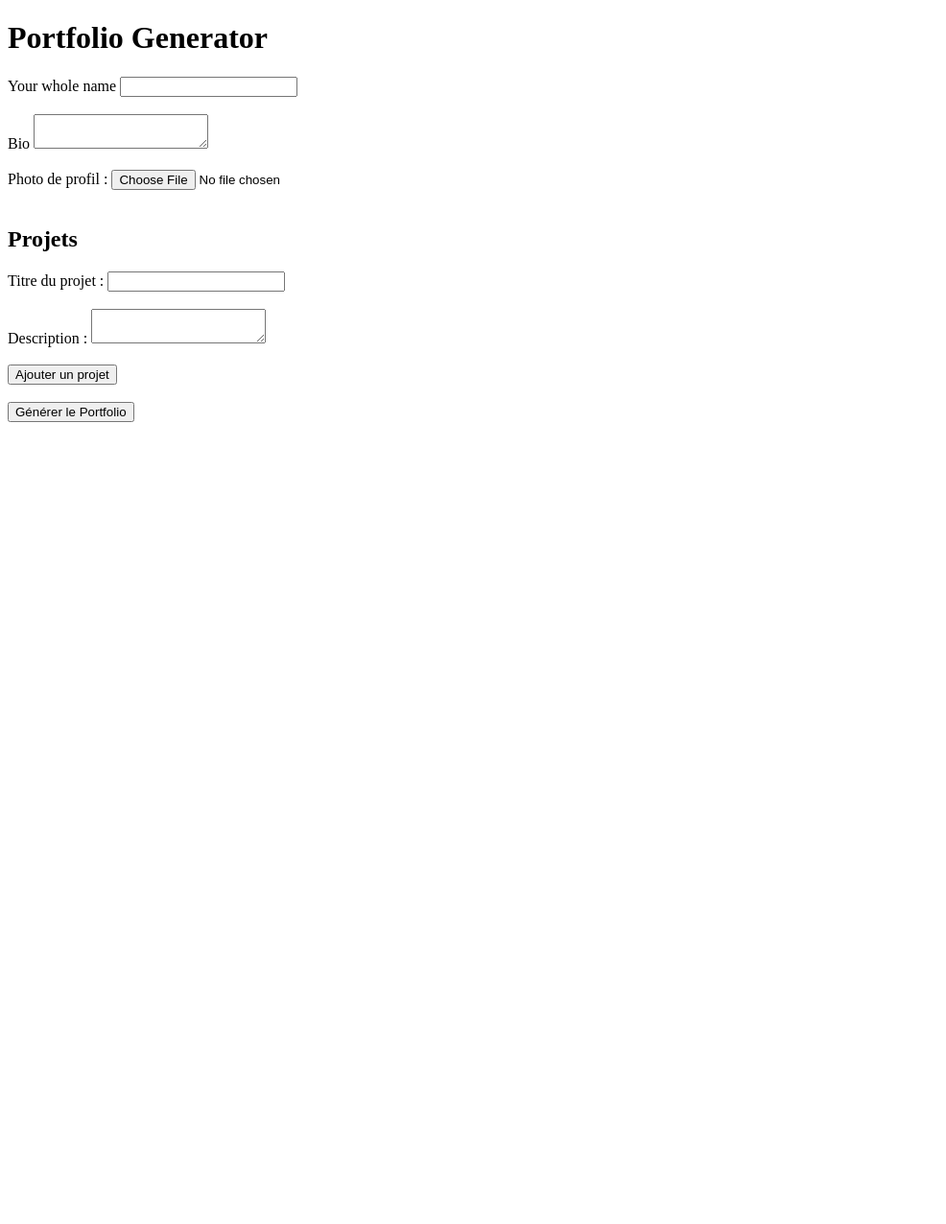
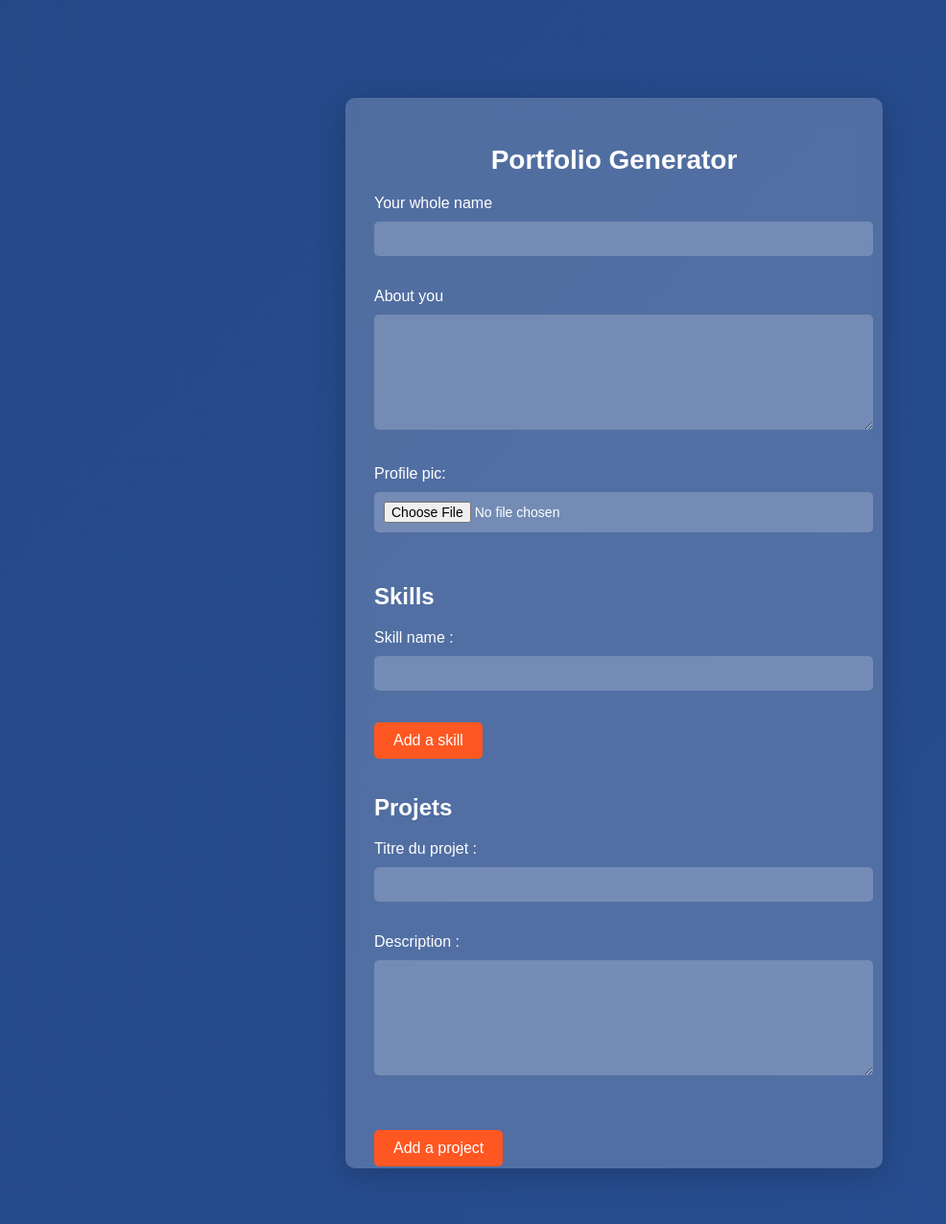
Before and after one commit to Dreeeems/Portfolio-Generator, a PHP site: page / in a window 1280 px wide. Shown: the top 1276 px of the page at 96% size, without its empty margins (0-986 px from the left). Run offline with PHP 8.4, Linux system fonts and the light colour scheme.

Commit message:
Graphic update of the generator's form

```diff
--- /dev/null
+++ b/assets/index.css
@@ -0,0 +1,170 @@
+body {
+  margin: 0;
+  padding: 0;
+  box-sizing: border-box;
+  font-family: "Arial", sans-serif;
+  height: 100vh;
+  display: flex;
+  justify-content: center;
+  align-items: center;
+  background: linear-gradient(135deg, #1e3c72, #2a5298);
+  background-size: 400% 400%;
+  animation: gradientAnimation 15s ease infinite;
+  overflow-y: hidden;
+}
+
+@keyframes gradientAnimation {
+  0% {
+    background-position: 0% 50%;
+  }
+  50% {
+    background-position: 100% 50%;
+  }
+  100% {
+    background-position: 0% 50%;
+  }
+}
+
+.form {
+  background: rgba(255, 255, 255, 0.2);
+  padding: 30px;
+  border-radius: 10px;
+  backdrop-filter: blur(10px);
+  width: 100%;
+  max-width: 500px;
+  box-shadow: 0 8px 32px rgba(0, 0, 0, 0.2);
+  text-align: left;
+  overflow-y: auto;
+  height: 80vh;
+}
+
+.title {
+  font-size: 28px;
+  color: white;
+  margin-bottom: 20px;
+  text-align: center;
+}
+
+.input_container label {
+  color: white;
+  font-size: 16px;
+  margin-bottom: 5px;
+  display: block;
+}
+
+.input_container input,
+.input_container textarea {
+  width: 100%;
+  padding: 10px;
+  margin-top: 5px;
+  margin-bottom: 15px;
+  border: none;
+  border-radius: 5px;
+  background: rgba(255, 255, 255, 0.2);
+  color: white;
+  font-size: 14px;
+  outline: none;
+  resize: vertical;
+}
+
+.input_container textarea {
+  height: 100px;
+}
+
+.input_container button {
+  background-color: #ff5722;
+  color: white;
+  padding: 10px 20px;
+  border: none;
+  border-radius: 5px;
+  font-size: 16px;
+  cursor: pointer;
+  transition: background-color 0.3s ease;
+}
+
+.input_container button:hover {
+  background-color: #e64a19;
+}
+
+.input_container input[type="submit"] {
+  background-color: #4caf50;
+  color: white;
+  border: none;
+  padding: 10px 20px;
+  border-radius: 5px;
+  font-size: 16px;
+  cursor: pointer;
+  transition: background-color 0.3s ease;
+}
+
+.input_container input[type="submit"]:hover {
+  background-color: #45a049;
+}
+
+.projets {
+  color: white;
+}
+.project {
+  margin-bottom: 20px;
+}
+
+/*Scrollbar*/
+::-webkit-scrollbar {
+  width: 10px;
+}
+::-webkit-scrollbar-track {
+  background: rgba(255, 255, 255, 0.1);
+  border-radius: 10px;
+}
+
+::-webkit-scrollbar-thumb {
+  background-color: rgba(255, 255, 255, 01);
+  border-radius: 10px;
+  border: 2px solid rgba(255, 255, 255, 0.1);
+}
+
+::-webkit-scrollbar-thumb:hover {
+  background-color: rgba(255, 255, 255, 0.7);
+}
+/* Firefox */
+
+* {
+  scrollbar-width: thin;
+  scrollbar-color: rgba(255, 255, 255, 0.4) rgba(255, 255, 255, 0.1);
+}
+
+/* Edge*/
+* {
+  -ms-overflow-style: -ms-autohiding-scrollbar;
+}
+
+/* responsive */
+@media (max-width: 768px) {
+  .form {
+    padding: 20px;
+  }
+
+  .title {
+    font-size: 24px;
+  }
+
+  .input_container input,
+  .input_container textarea {
+    font-size: 13px;
+  }
+}
+
+@media (max-width: 480px) {
+  .form {
+    padding: 15px;
+  }
+
+  .title {
+    font-size: 20px;
+  }
+
+  .input_container input,
+  .input_container textarea {
+    font-size: 12px;
+  }
+}
--- a/assets/script.js
+++ b/assets/script.js
@@ -1,4 +1,23 @@
 let project = 1;
+let skill = 1;
+
+//Basic function to add a skill in the list
+
+function addSkill() {
+  skill++;
+
+  const skillContainer = document.getElementById("skills-container");
+  const skillcode = `
+  <div class="skill">
+  <label for="skill_title_${skill}"> Skill name </label>
+  <input type="text" id="skill_title_${skill}" name="skills[${
+    skill - 1
+  }][title]" required><br><br>
+
+  `;
+
+  skillContainer.insertAdjacentHTML("beforeend", skillcode);
+}
 
 // basic function to add a project to the list
 function addProject() {
--- a/index.php
+++ b/index.php
@@ -3,21 +3,35 @@
 <head>
     <meta charset="UTF-8">
     <meta name="viewport" content="width=device-width, initial-scale=1.0">
+    <link rel='stylesheet' href='./assets/index.css'>
+    </head>
     <title>Portfolio generator</title>
 </head>
 <body>
-    <h1>Portfolio Generator</h1>
+<form action="generate.php" method="POST" enctype="multipart/form-data" class="form">
+    <h1 class="title">Portfolio Generator</h1>
 
-    <form action="generate.php" method="POST" enctype="multipart/form-data">
+        <div class="input_container">
         <label for="name">Your whole name</label>
         <input type="text" id="name" required name="name"/> <br> <br>
 
-        <label for="bio">Bio</label>
+        <label for="bio">About you</label>
         <textarea  id="bio" name="bio" > </textarea><br> <br>
-        <label for="profile-pic">Photo de profil :</label>
+        <label for="profile-pic">Profile pic:</label>
         <input type="file" id="profile_pic" name="profile_pic" accept="image/*" required><br><br>
 
-        <h2>Projets</h2>
+        <h2 class="projets">Skills</h2>
+        <div id="skills-container">
+            <div class="skill">
+                <label for="skill_title">Skill name :</label>
+                <input type="text" id="skill_title" name="skills[0][title]" required><br><br>
+
+
+            </div>
+
+        </div>
+        <button type="button" onclick="addSkill()">Add a skill</button><br><br>
+        <h2 class="projets">Projets</h2>
         <div id="projects-container">
             <div class="project">
                 <label for="project_title_1">Titre du projet :</label>
@@ -28,10 +42,11 @@
             </div>
         </div>
 
-        <button type="button" onclick="addProject()">Ajouter un projet</button><br><br>
+        <button type="button" onclick="addProject()">Add a project</button><br><br>
 
         <input type="submit" value="Générer le Portfolio">
-
+        </div>
+</form>
     <script src="./assets/script.js">  </script>
 </body>
 </html>
```
Also changed, not shown: portfolios/dsqd_portfolio.html (deleted, +0 -41 lines), portfolios/red_beam.png (deleted).
